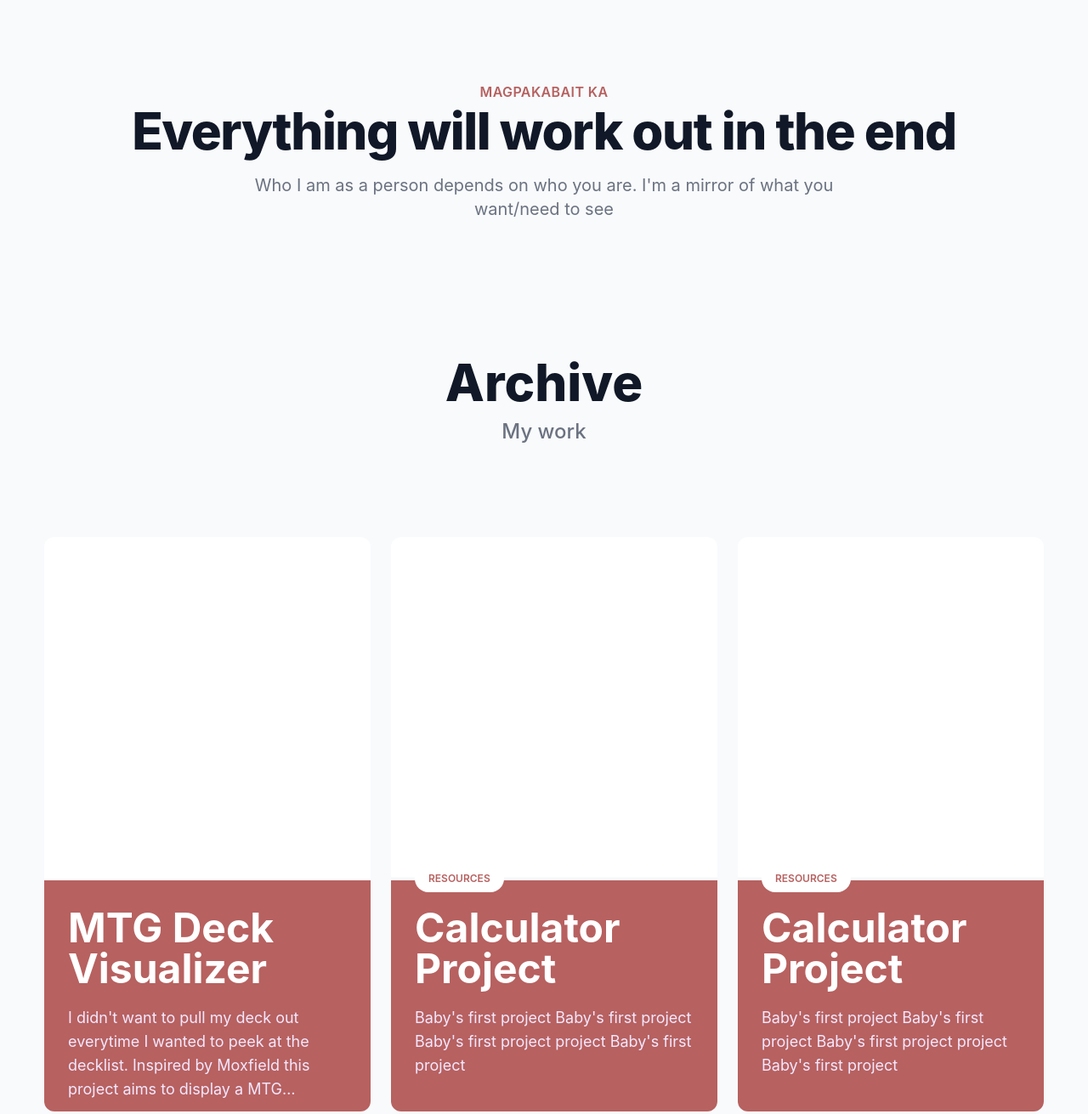
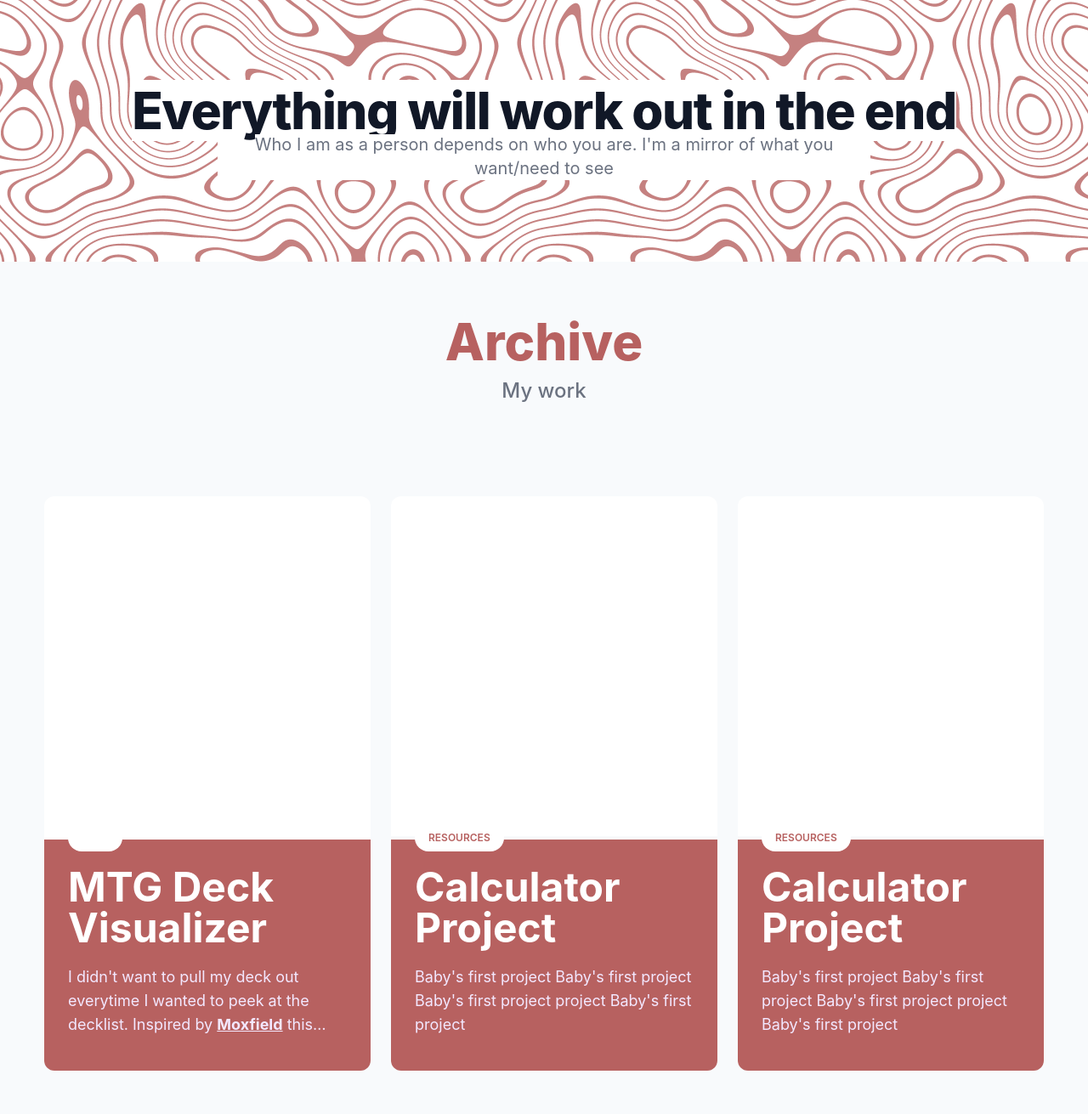
Before and after one commit to stepburd/personal_portfolio, a website: page src/index_mock.html in a window 1280 px wide. Shown: the whole page at 85% size. Drawn offline with Linux system fonts and the light colour scheme.

Commit message:
added in project src foldwe

```diff
--- a/package.json
+++ b/package.json
@@ -1,6 +1,5 @@
 {
   "dependencies": {
-    "@tailwindcss/line-clamp": "^0.4.2",
     "autoprefixer": "^10.4.13",
     "postcss": "^8.4.21",
     "tailwindcss": "^3.2.4"
@@ -8,5 +7,8 @@
   "scripts": {
     "build:css": "tailwindcss build -i ./src/css/style.css -o ./dist/style.css",
     "css:watch": "npx tailwindcss -i ./src/css/style.css -o ./dist/style.css --watch"
+  },
+  "devDependencies": {
+    "@tailwindcss/line-clamp": "^0.4.2"
   }
 }
--- a/src/index_mock.html
+++ b/src/index_mock.html
@@ -11,25 +11,28 @@
     <link rel="stylesheet" href="../dist/style.css" />
 </head>
 
-<body class="body-font font-inter">
+<body class="body-font font-inter" style="background: url(../assets/noise-bg.png)">
 
-    <section class="h-auto bg-slate-50">
-        <div class="px-10 py-16 mx-auto max-w-7xl sm:py-24 sm:px-6 lg:px-8 sm:text-center">
+
+
+    <section class=" h-auto">
+        <div class=" px-10 py-16 mx-auto max-w-7xl sm:py-24 sm:px-6 lg:px-8 sm:text-center">
             <h2 class="text-base font-semibold tracking-wide uppercase text-clay_red">
-                magpakabait ka
+                <span class="bg-white">magpakabait ka</span>
             </h2>
             <p class="mt-1 text-4xl font-extrabold text-gray-900 sm:text-5xl sm:tracking-tight lg:text-6xl">
-                Everything will work out in the end
+                <span class="bg-white leading-3 ">Everything will work out in the end </span>
             </p>
-            <p class="max-w-3xl mx-auto mt-5 text-xl text-gray-500">
-                Who I am as a person depends on who you are. I'm a mirror of what you want/need to see
+            <p class="max-w-3xl mx-auto mt-5 text-xl bg-white text-gray-500">
+                <span class="bg-white">Who I am as a person depends on who you are. I'm a mirror of what you want/need
+                    to see</span>
             </p>
         </div>
     </section>
     <section class="w-full bg-slate-50">
         <div class="z-50 w-full px-5 py-10 mx-auto sm:py-12 md:py-16 md:px-10 max-w-7xl">
             <h1
-                class="flex justify-center mb-1 text-4xl font-extrabold leading-none text-gray-900 lg:text-5xl xl:text-6xl sm:mb-3">
+                class="flex justify-center mb-1 text-4xl font-extrabold text-clay_red leading-none lg:text-5xl xl:text-6xl sm:mb-3">
                 <a href="#_">Archive</a>
             </h1>
             <p class="flex justify-center text-lg font-medium text-gray-500 sm:text-2xl">
@@ -47,19 +50,29 @@
                     <div
                         class="relative flex flex-col items-start justify-end col-span-6 p-3 line-clamp-3 overflow-hidden h-fit group md:col-span-6 xl:col-span-2">
 
-                        <a href="#_" class="rounded-t-xl block w-full bg-center bg-cover h-[25rem] bg-white">
+                        <a href="./pages/mtgDeckViz.html"
+                            class="rounded-t-xl block w-full bg-center bg-cover h-[25rem] bg-white">
+
                         </a>
-                        <div class="h-[0.25rem] bg-white"></div>
+                        <div class="h-[0.25rem] bg-white">
 
-                        <a href="#_"
-                            class="absolute top-54 inline-block px-4 py-2 -mt-[1.15rem] hover:bg-white hover:text-transparent text-xs font-semibold text-white uppercase bg-white rounded-full">Resources</a>
+                        </div>
                         <div
                             class="relative z-20 w-[24rem] rounded-b-xl h-[17rem] py-8 text-white hover:border-clay_red transition duration-100 ease-in-out bg-clay_red px-7">
+                            <a href="./pages/mtgDeckViz.html" class=" absolute hover:text-clay_red hover:outline-clay_red outline top-0 inline-block
+                                px-4 py-2 -mt-[1.15rem] transition duration-100 ease-in-out text-xs font-semibold
+                                text-transparent uppercase bg-white rounded-full" id="mtgDeckViz">Tags</a>
                             <h2 class="mb-5 text-5xl font-bold">
-                                <a href="#_">MTG Deck Visualizer</a>
+                                <a href="./pages/mtgDeckViz.html">MTG Deck Visualizer</a>
                             </h2>
-                            <p class="mb-2 line-clamp-4 block text-lg font-normal text-purple-100 opacity-100">
-                                I didn't want to pull my deck out everytime I wanted to peek at the decklist. Inspired by Moxfield this project aims to display a MTG commander deck in the different slices and filters that I prefer.
+                            <p class="mb-2 line-clamp-3 block text-lg font-normal text-purple-100 opacity-100">
+                                I didn't want to pull my deck out everytime I wanted to peek at the decklist. Inspired
+                                by <a href="https://www.moxfield.com/" class="underline font-bold">Moxfield</a> this
+                                project aims
+                                to
+                                display a MTG
+                                commander deck in the different slices
+                                and filters that I prefer.
                             </p>
                         </div>
 
--- a/tailwind.config.js
+++ b/tailwind.config.js
@@ -3,7 +3,8 @@
 const colors = require('tailwindcss/colors')
 module.exports = {
   content: [
-    "./src/index_mock.html"
+    "./src/index_mock.html",
+    "./src/pages/mtgDeckViz.html"
   ],
   theme: {
     container: {
@@ -25,7 +26,7 @@ module.exports = {
         inter: ["Inter", "sans-serif"]
       },
       backgroundImage: {
-
+        bodyBG : "url('./assets/noise-bg.png')"
       }
     },
   },
```
Also changed, not shown: src/pages/mtgDeckViz.html (added, +40 -0 lines), assets/noise-bg.png (added), dist/style.css, 1 other file.
